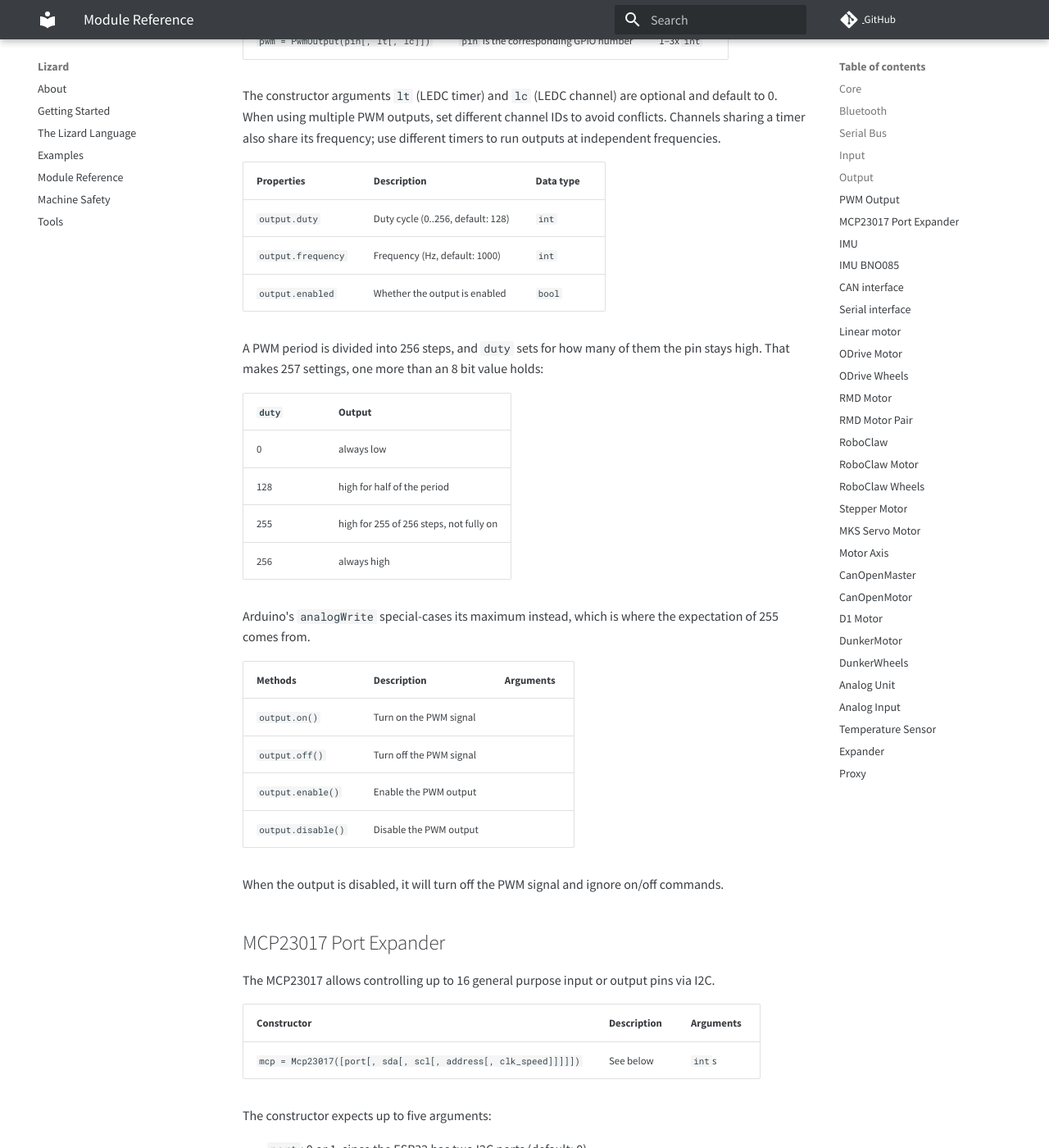
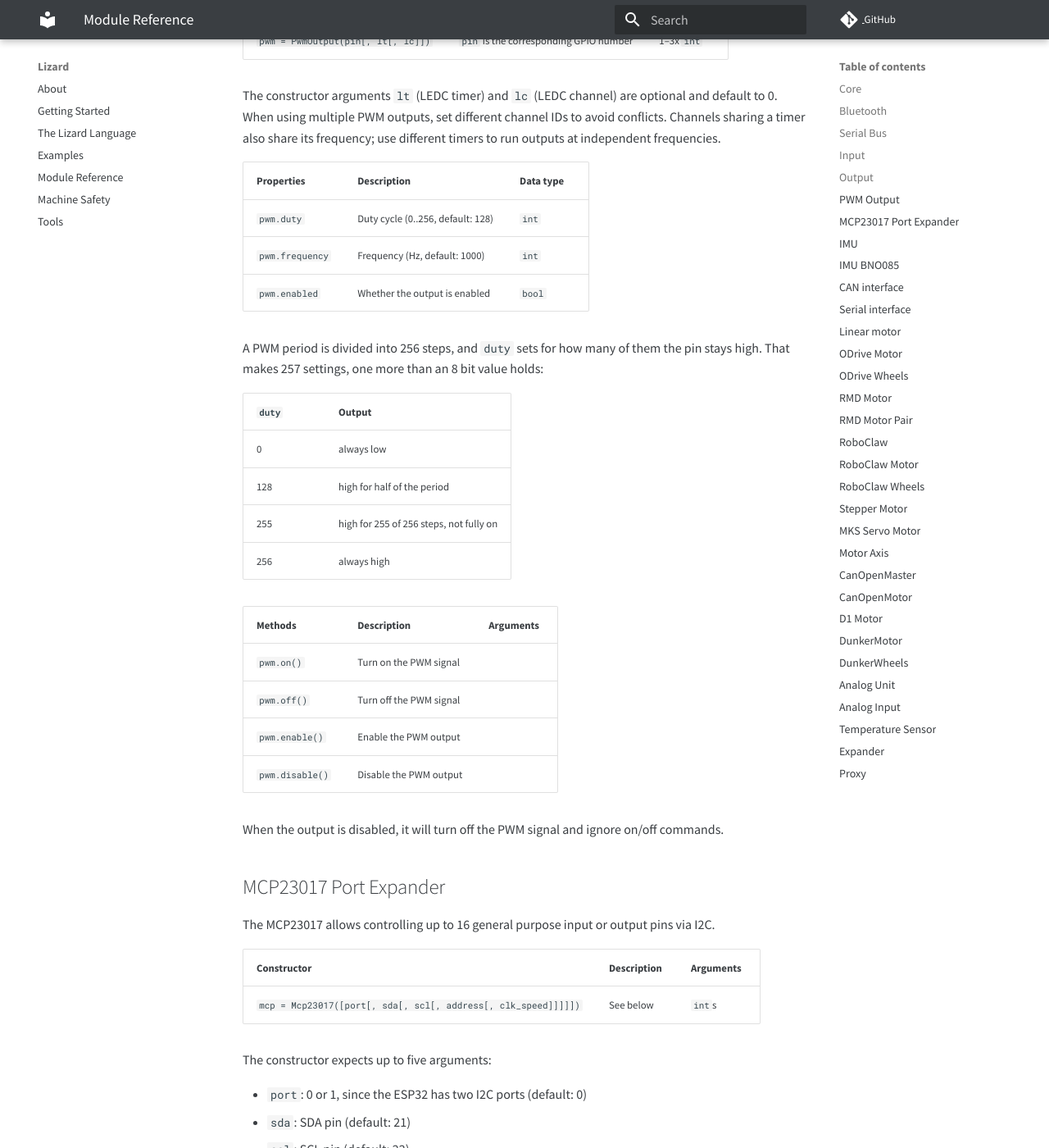
Before and after one commit to zauberzeug/lizard, an MkDocs documentation site: the page built from docs/module_reference.md, in a window 1280 px wide and 1400 px high, scrolled down 7733 px. Shown: the whole window at 82% size. Built offline with MkDocs 1.6.1 and Material for MkDocs 9.7.7, drawn with Linux system fonts in a browser that asks for light colours; comment, search, counter and statistics services are not loaded.

Commit message:
Name PwmOutput's table entries after its constructor and drop the Arduino note
The property and method tables used `output.*` while the constructor reads `pwm = PwmOutput(...)`.
The Arduino sentence explained where a wrong expectation came from instead of how Lizard behaves; the table of end cases already says that 255 is not fully on.

Co-Authored-By: Claude Opus 5.5 <noreply@anthropic.com>

```diff
--- a/docs/module_reference.md
+++ b/docs/module_reference.md
@@ -221,11 +221,11 @@ The constructor arguments `lt` (LEDC timer) and `lc` (LEDC channel) are optional
 When using multiple PWM outputs, set different channel IDs to avoid conflicts.
 Channels sharing a timer also share its frequency; use different timers to run outputs at independent frequencies.
 
-| Properties         | Description                       | Data type |
-| ------------------ | --------------------------------- | --------- |
-| `output.duty`      | Duty cycle (0..256, default: 128) | `int`     |
-| `output.frequency` | Frequency (Hz, default: 1000)     | `int`     |
-| `output.enabled`   | Whether the output is enabled     | `bool`    |
+| Properties      | Description                       | Data type |
+| --------------- | --------------------------------- | --------- |
+| `pwm.duty`      | Duty cycle (0..256, default: 128) | `int`     |
+| `pwm.frequency` | Frequency (Hz, default: 1000)     | `int`     |
+| `pwm.enabled`   | Whether the output is enabled     | `bool`    |
 
 A PWM period is divided into 256 steps, and `duty` sets for how many of them the pin stays high.
 That makes 257 settings, one more than an 8 bit value holds:
@@ -237,14 +237,12 @@ That makes 257 settings, one more than an 8 bit value holds:
 | 255    | high for 255 of 256 steps, not fully on |
 | 256    | always high                             |
 
-Arduino's `analogWrite` special-cases its maximum instead, which is where the expectation of 255 comes from.
-
-| Methods            | Description             | Arguments |
-| ------------------ | ----------------------- | --------- |
-| `output.on()`      | Turn on the PWM signal  |           |
-| `output.off()`     | Turn off the PWM signal |           |
-| `output.enable()`  | Enable the PWM output   |           |
-| `output.disable()` | Disable the PWM output  |           |
+| Methods         | Description             | Arguments |
+| --------------- | ----------------------- | --------- |
+| `pwm.on()`      | Turn on the PWM signal  |           |
+| `pwm.off()`     | Turn off the PWM signal |           |
+| `pwm.enable()`  | Enable the PWM output   |           |
+| `pwm.disable()` | Disable the PWM output  |           |
 
 When the output is disabled, it will turn off the PWM signal and ignore on/off commands.
 
```
